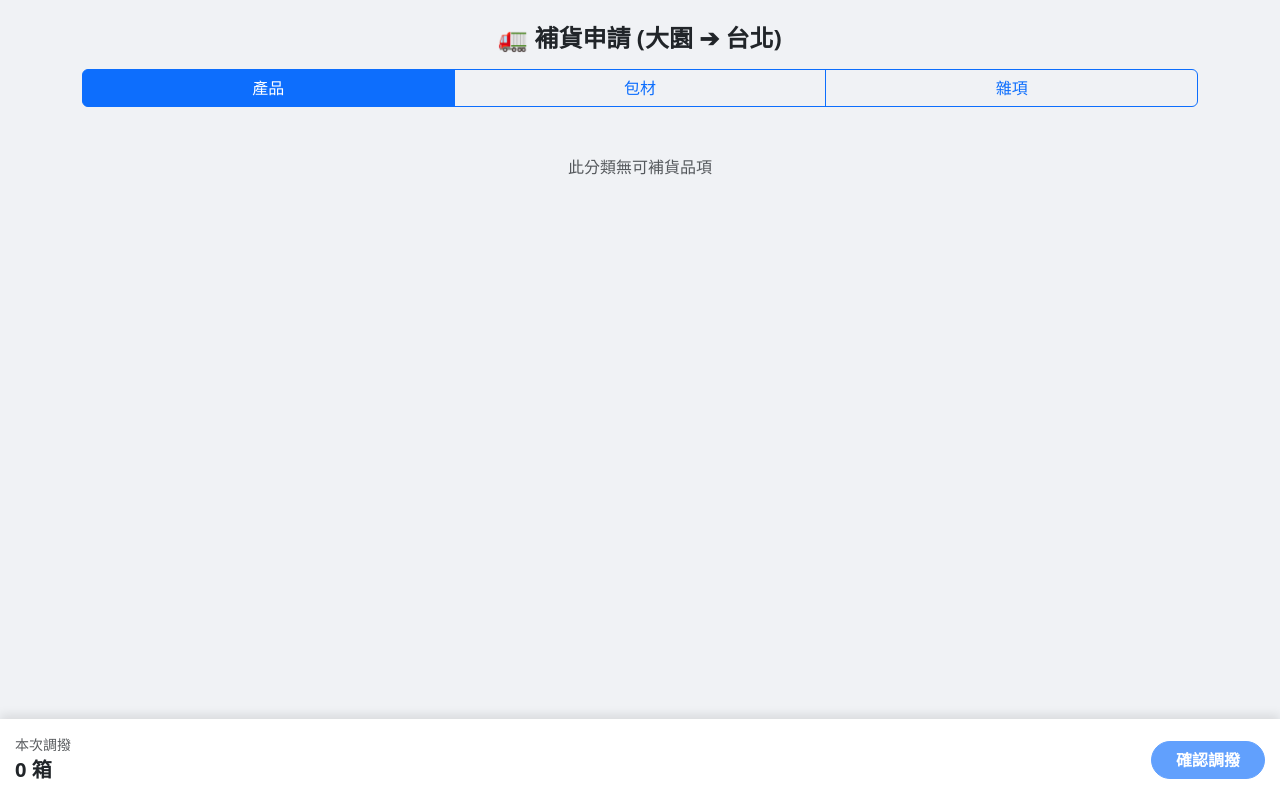
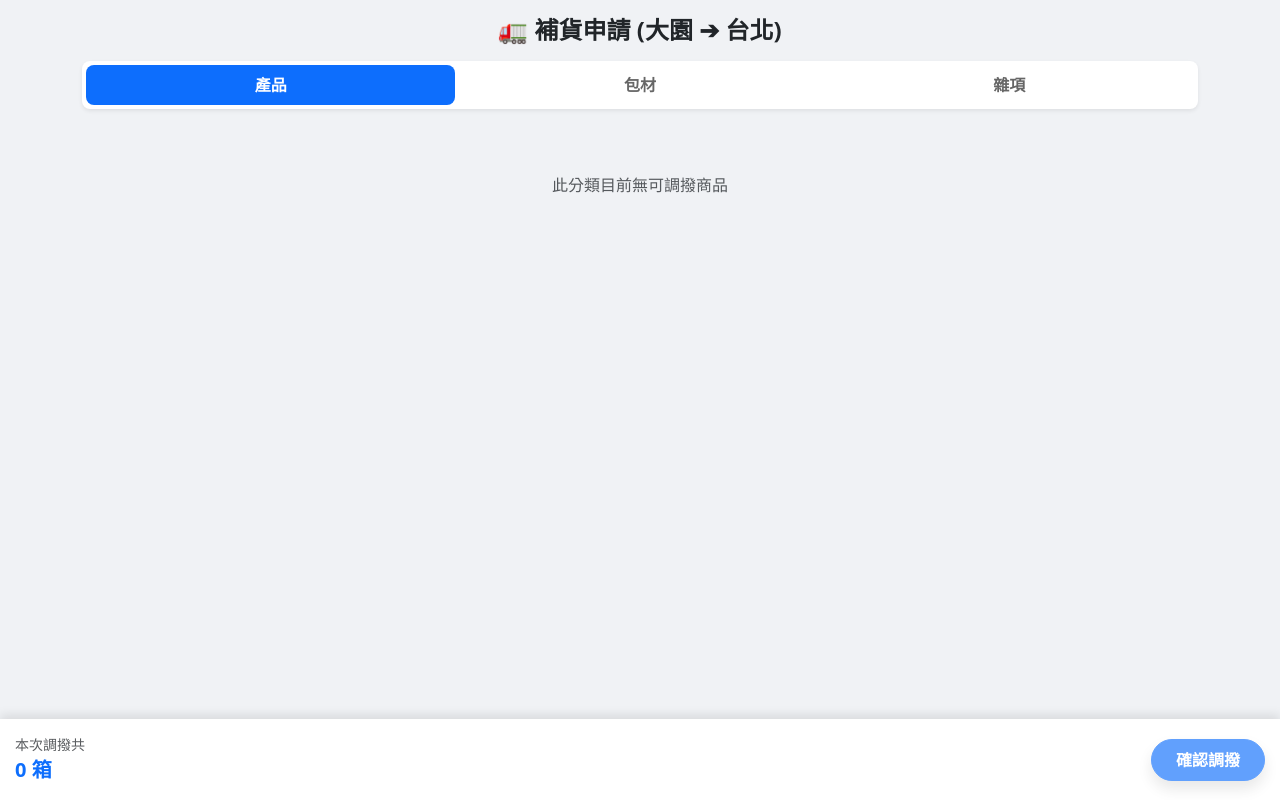
Before and after one commit to bingo-taiwan/linebot-warehouse-manager, a PHP site: page /restock_dayuan.php in a window 1280 px wide. Run offline with PHP 8.4, Linux system fonts and the light colour scheme; data that the repository does not hold is empty; some libraries are stand-ins or nearby versions.

Commit message:
feat: add image upload support, product images display, and UI improvements
- MainHandler: Add image message handling with session for product naming
- LIFF restock/benefit: Display product images, improve UI with nav-pills
- API: Add earliest_expiry field, filter expired products, add JSON error handling
- Admin: Fix null expiry display, expose helper functions to template

Co-Authored-By: Claude Opus 4.5 <noreply@anthropic.com>

```diff
--- a/liff/api_get_restock_list.php
+++ b/liff/api_get_restock_list.php
@@ -26,14 +26,20 @@ try {
             COALESCE((SELECT SUM(unit_count) FROM stocks s1 WHERE s1.product_id = p.id AND s1.warehouse_id = 'TAIPEI'), 0) as taipei_units,
 
             -- 大園倉可調撥箱數 (排除過期)
-            -- 若 unit_per_case=1 (如雜項)，則將 unit_count 視為箱數
             COALESCE((
                 SELECT SUM(case_count + CASE WHEN p.unit_per_case = 1 THEN unit_count ELSE 0 END)
                 FROM stocks s2
                 WHERE s2.product_id = p.id AND s2.warehouse_id = 'DAYUAN' AND (s2.expiry_date IS NULL OR s2.expiry_date > CURDATE())
-            ), 0) as dayuan_cases
+            ), 0) as dayuan_cases,
+
+            -- 大園倉最近效期
+            (SELECT MIN(expiry_date)
+             FROM stocks s3
+             WHERE s3.product_id = p.id AND s3.warehouse_id = 'DAYUAN' AND s3.case_count > 0 AND (s3.expiry_date IS NULL OR s3.expiry_date > CURDATE())
+            ) as earliest_expiry
 
         FROM products p
+        WHERE p.name NOT LIKE '%(過期)%' AND p.name NOT LIKE '%（過期）%'
         GROUP BY p.id
         HAVING dayuan_cases > 0 -- 只列出大園有貨可補的
         ORDER BY p.category, p.id
@@ -42,7 +48,11 @@ try {
     $stmt = $pdo->query($sql);
     $products = $stmt->fetchAll(PDO::FETCH_ASSOC);
 
-    echo json_encode(['success' => true, 'data' => $products]);
+    $json = json_encode(['success' => true, 'data' => $products]);
+    if ($json === false) {
+        throw new Exception("JSON Encode Error: " . json_last_error_msg());
+    }
+    echo $json;
 
 } catch (Exception $e) {
     echo json_encode(['success' => false, 'message' => $e->getMessage()]);
--- a/liff/benefit_cart.php
+++ b/liff/benefit_cart.php
@@ -50,7 +50,8 @@ require_once __DIR__ . '/../config.php';
             <div v-for="item in products" :key="item.id" class="col-12 col-md-6">
                 <div class="product-card card h-100 p-3">
                     <div class="d-flex align-items-center">
-                        <div class="flex-shrink-0 bg-light rounded" style="width: 80px; height: 80px; display: flex; align-items: center; justify-content: center;">
+                        <img v-if="item.image_url" :src="item.image_url" class="rounded flex-shrink-0" style="width: 80px; height: 80px; object-fit: cover;" alt="Product">
+                        <div v-else class="flex-shrink-0 bg-light rounded" style="width: 80px; height: 80px; display: flex; align-items: center; justify-content: center;">
                             <span style="font-size: 2rem;">{{ getEmoji(item.category) }}</span>
                         </div>
                         <div class="flex-grow-1 ms-3">
--- a/liff/restock_dayuan.php
+++ b/liff/restock_dayuan.php
@@ -14,7 +14,7 @@ require_once __DIR__ . '/../config.php';
     <script src="https://unpkg.com/vue@3/dist/vue.global.js"></script>
     <script src="https://cdn.jsdelivr.net/npm/sweetalert2@11"></script>
     <style>
-        body { background-color: #f0f2f5; padding-bottom: 100px; }
+        body { background-color: #f0f2f5; padding-bottom: 120px; }
         .card { border: none; border-radius: 12px; box-shadow: 0 2px 6px rgba(0,0,0,0.05); margin-bottom: 15px; }
         .stock-info { background-color: #e3f2fd; border-radius: 8px; padding: 8px 12px; font-size: 0.9rem; color: #1565C0; }
         .stock-info.low { background-color: #ffebee; color: #c62828; }
@@ -23,93 +23,94 @@ require_once __DIR__ . '/../config.php';
 
         .btn-action { width: 36px; height: 36px; border-radius: 50%; padding: 0; font-weight: bold; }
         .qty-input { width: 50px; text-align: center; border: none; background: transparent; font-weight: bold; font-size: 1.1rem; }
+        .product-img { width: 60px; height: 60px; object-fit: cover; border-radius: 8px; margin-right: 12px; }
 
         .checkout-bar { position: fixed; bottom: 0; left: 0; right: 0; background: white; padding: 15px; box-shadow: 0 -4px 10px rgba(0,0,0,0.1); z-index: 999; }
+
+        /* Tab Styling */
+        .nav-pills .nav-link { border-radius: 8px; font-weight: bold; color: #666; }
+        .nav-pills .nav-link.active { background-color: #0d6efd; color: white; }
+
+        [v-cloak] { display: none; }
     </style>
 </head>
 <body>
-    <div id="app" class="container py-4">
+    <div id="app" v-cloak class="container py-3">
         <h4 class="mb-3 text-center fw-bold">🚛 補貨申請 (大園 ➔ 台北)</h4>
 
-        <!-- Category Switch -->
-        <div class="d-flex justify-content-center mb-4">
-            <div class="btn-group w-100" role="group">
-                <input type="radio" class="btn-check" name="cat" id="cat1" value="產品" v-model="categoryFilter" checked>
-                <label class="btn btn-outline-primary" for="cat1">產品</label>
-
-                <input type="radio" class="btn-check" name="cat" id="cat2" value="包材" v-model="categoryFilter">
-                <label class="btn btn-outline-primary" for="cat2">包材</label>
-
-                <input type="radio" class="btn-check" name="cat" id="cat3" value="雜項" v-model="categoryFilter">
-                <label class="btn btn-outline-primary" for="cat3">雜項</label>
-            </div>
-        </div>
+        <!-- 分類切換 -->
+        <ul class="nav nav-pills nav-fill mb-3 bg-white p-1 rounded-3 shadow-sm">
+            <li class="nav-item"><a class="nav-link" :class="{active: currentTab === '產品'}" @click="currentTab = '產品'">產品</a></li>
+            <li class="nav-item"><a class="nav-link" :class="{active: currentTab === '包材'}" @click="currentTab = '包材'">包材</a></li>
+            <li class="nav-item"><a class="nav-link" :class="{active: currentTab === '雜項'}" @click="currentTab = '雜項'">雜項</a></li>
+        </ul>
 
         <div v-if="loading" class="text-center my-5">
             <div class="spinner-border text-primary" role="status"></div>
-            <p class="mt-2 text-muted">正在盤點大園庫存...</p>
+            <p class="mt-2 text-muted small">正在盤點大園庫存...</p>
         </div>
 
         <div v-else>
-            <div v-if="filteredProducts.length === 0" class="text-center text-muted my-5">
-                此分類無可補貨品項
-            </div>
             <div v-for="item in filteredProducts" :key="item.id" class="card p-3">
-                <div class="d-flex justify-content-between align-items-start">
-                    <div>
-                        <h5 class="fw-bold mb-1">{{ item.name }}</h5>
-                        <div class="text-muted small">{{ item.spec }}</div>
+                <div class="d-flex align-items-center mb-2">
+                    <img v-if="item.image_url" :src="item.image_url" class="product-img" alt="Product Image">
+                    <div v-else class="rounded bg-light d-flex align-items-center justify-content-center me-3" style="width: 60px; height: 60px; font-size: 1.5rem;">
+                        {{ getEmoji(item.category) }}
                     </div>
-                    <div class="text-end">
-                        <span class="badge bg-info text-dark d-block mb-1">{{ item.unit_per_case }}{{ getUnit(item.name, item.spec) }}/箱</span>
-                        <span class="badge bg-secondary">{{ item.category }}</span>
+                    <div class="flex-grow-1">
+                        <div class="d-flex justify-content-between align-items-start">
+                            <div>
+                                <h5 class="fw-bold mb-1" style="font-size: 1.1rem;">{{ item.name }}</h5>
+                                <div class="text-muted small">{{ item.spec }}</div>
+                            </div>
+                            <div class="text-end">
+                                <span class="badge bg-secondary">{{ item.category }}</span>
+                            </div>
+                        </div>
                     </div>
                 </div>
 
-                <div class="row mt-3 g-2">
-                    <!-- 台北現況 -->
+                <div class="row mt-2 g-2 text-center">
                     <div class="col-6">
                         <div class="stock-info" :class="{ 'low': item.taipei_units < 10 }">
                             <div class="small opacity-75">台北現有</div>
                             <div class="fw-bold">{{ item.taipei_units }} {{ getUnit(item.name, item.spec) }}</div>
                         </div>
                     </div>
-                    <!-- 大園庫存 -->
                     <div class="col-6">
                         <div class="stock-info bg-light text-dark">
                             <div class="small opacity-75">大園庫存</div>
-                            <div class="fw-bold">
-                                {{ item.dayuan_cases }}
-                                <span v-if="item.unit_per_case == 1">{{ getUnit(item.name, item.spec) }}</span>
-                                <span v-else>箱</span>
-                            </div>
+                            <div class="fw-bold">{{ item.dayuan_cases }} 箱</div>
+                            <div class="mt-1 x-small" style="font-size: 0.75rem;" v-html="getExpiryStatus(item.earliest_expiry)"></div>
                         </div>
                     </div>
                 </div>
 
-                <div class="d-flex align-items-center justify-content-between mt-3 pt-3 border-top">
-                    <div>
-                        <div class="conversion-hint" v-if="item.unit_per_case > 1">1 箱 = {{ item.unit_per_case }} {{ getUnit(item.name, item.spec) }}</div>
-                        <div v-if="cart[item.id] > 0" class="preview-add">
-                            預計 +{{ cart[item.id] * item.unit_per_case }} {{ getUnit(item.name, item.spec) }}
-                        </div>
+                <div class="d-flex align-items-center justify-content-between mt-3 pt-2 border-top">
+                    <div class="small">
+                        <div class="conversion-hint text-muted">1 箱 = {{ item.unit_per_case }} {{ getUnit(item.name, item.spec) }}</div>
+                        <div v-if="cart[item.id] > 0" class="preview-add">➔ +{{ cart[item.id] * item.unit_per_case }}</div>
                     </div>
                     <div class="d-flex align-items-center bg-light rounded-pill p-1">
-                        <button @click="updateQty(item, -1)" class="btn btn-light btn-action">−</button>
+                        <button @click="updateQty(item, -1)" class="btn btn-light btn-action shadow-sm">−</button>
                         <input type="text" readonly class="qty-input" :value="cart[item.id] || 0">
-                        <button @click="updateQty(item, 1)" class="btn btn-light btn-action">+</button>
+                        <button @click="updateQty(item, 1)" class="btn btn-light btn-action shadow-sm">+</button>
                     </div>
                 </div>
+            </div>
+
+            <div v-if="filteredProducts.length === 0" class="text-center py-5 text-muted">
+                此分類目前無可調撥商品
             </div>
         </div>
 
         <!-- 底部操作區 -->
         <div class="checkout-bar d-flex justify-content-between align-items-center">
             <div>
-                <div class="small text-muted">本次調撥</div>
-                <div class="fw-bold fs-5">{{ totalCases }} 箱</div>
+                <div class="small text-muted">本次調撥共</div>
+                <div class="fw-bold fs-5 text-primary">{{ totalCases }} 箱</div>
             </div>
-            <button @click="submitRestock" :disabled="totalCases === 0 || submitting" class="btn btn-primary px-4 rounded-pill fw-bold">
+            <button @click="submitRestock" :disabled="totalCases === 0 || submitting" class="btn btn-primary px-4 rounded-pill fw-bold py-2 shadow">
                 {{ submitting ? '處理中...' : '確認調撥' }}
             </button>
         </div>
@@ -125,10 +126,10 @@ require_once __DIR__ . '/../config.php';
                 const cart = ref({});
                 const loading = ref(true);
                 const submitting = ref(false);
-                const categoryFilter = ref('產品');
+                const currentTab = ref('產品');
 
                 const filteredProducts = computed(() => {
-                    return products.value.filter(p => p.category === categoryFilter.value);
+                    return products.value.filter(p => p.category === currentTab.value);
                 });
 
                 const totalCases = computed(() => {
@@ -136,18 +137,32 @@ require_once __DIR__ . '/../config.php';
                 });
 
                 const getUnit = (name, spec) => {
-                    if (name.includes('盒')) return '盒';
-                    if (name.includes('包')) return '包';
-                    if (name.includes('瓶')) return '瓶';
-                    if (name.includes('罐')) return '罐';
-                    if (name.includes('座')) return '座';
-
+                    if (name && name.includes('盒')) return '盒';
+                    if (name && name.includes('包')) return '包';
+                    if (name && name.includes('瓶')) return '瓶';
                     if (spec) {
                         if (spec.includes('包')) return '包';
                         if (spec.includes('盒')) return '盒';
-                        if (spec.includes('瓶')) return '瓶';
                     }
                     return '單位';
+                };
+
+                const getEmoji = (cat) => {
+                    if (cat === '產品') return '💊';
+                    if (cat === '包材') return '📦';
+                    return '📎';
+                };
+
+                const getExpiryStatus = (dateStr) => {
+                    if (!dateStr) return '';
+                    const today = new Date();
+                    const expiry = new Date(dateStr);
+                    const diffTime = expiry - today;
+                    const diffDays = Math.ceil(diffTime / (1000 * 60 * 60 * 24));
+
+                    if (diffDays <= 0) return '<span class="text-danger">⚠️ 已過期</span>';
+                    if (diffDays <= 90) return `<span class="text-warning">🔔 剩 ${diffDays} 天</span>`;
+                    return `<span class="text-success">😌 剩 ${diffDays} 天</span>`;
                 };
 
                 const fetchData = async () => {
@@ -156,9 +171,11 @@ require_once __DIR__ . '/../config.php';
                         const json = await res.json();
                         if (json.success) {
                             products.value = json.data;
+                        } else {
+                            Swal.fire('AURUMA', '載入失敗：' + json.message, 'error');
                         }
                     } catch (e) {
-                        Swal.fire('AURUMA', '載入失敗', 'error');
+                        Swal.fire('AURUMA', '網路錯誤', 'error');
                     } finally {
                         loading.value = false;
                     }
@@ -169,7 +186,15 @@ require_once __DIR__ . '/../config.php';
                     const next = current + delta;
                     if (next < 0) return;
                     if (next > item.dayuan_cases) {
-                        Swal.fire('AURUMA', '大園庫存不足！', 'warning');
+                        Swal.fire({
+                            title: '庫存不足',
+                            text: `大園倉僅剩 ${item.dayuan_cases} 箱`,
+                            icon: 'warning',
+                            toast: true,
+                            position: 'top',
+                            showConfirmButton: false,
+                            timer: 2000
+                        });
                         return;
                     }
                     if (next === 0) delete cart.value[item.id];
@@ -183,7 +208,8 @@ require_once __DIR__ . '/../config.php';
                         icon: 'question',
                         showCancelButton: true,
                         confirmButtonText: '確定',
-                        cancelButtonText: '取消'
+                        cancelButtonText: '取消',
+                        confirmButtonColor: '#0d6efd'
                     });
 
                     if (!confirmRes.isConfirmed) return;
@@ -203,7 +229,7 @@ require_once __DIR__ . '/../config.php';
                         const json = await res.json();
 
                         if (json.success) {
-                            await Swal.fire('AURUMA', '✅ 訂單已送出！請等待倉管人員備貨。', 'success');
+                            await Swal.fire('AURUMA', '✅ 補貨申請已送出！', 'success');
                             liff.closeWindow();
                         } else {
                             Swal.fire('AURUMA', '❌ 失敗：' + json.message, 'error');
@@ -220,7 +246,7 @@ require_once __DIR__ . '/../config.php';
                     try { await liff.init({ liffId: "2008988832-PuJ7aR9I" }); } catch (e) {}
                 });
 
-                return { products, cart, loading, submitting, totalCases, categoryFilter, filteredProducts, getUnit, updateQty, submitRestock };
+                return { products, cart, loading, submitting, currentTab, filteredProducts, totalCases, getUnit, updateQty, submitRestock, getExpiryStatus, getEmoji };
             }
         }).mount('#app');
     </script>
```
Also changed, not shown: admin/index.php (+4 -4 lines), handlers/MainHandler.php (+101 -19 lines).
